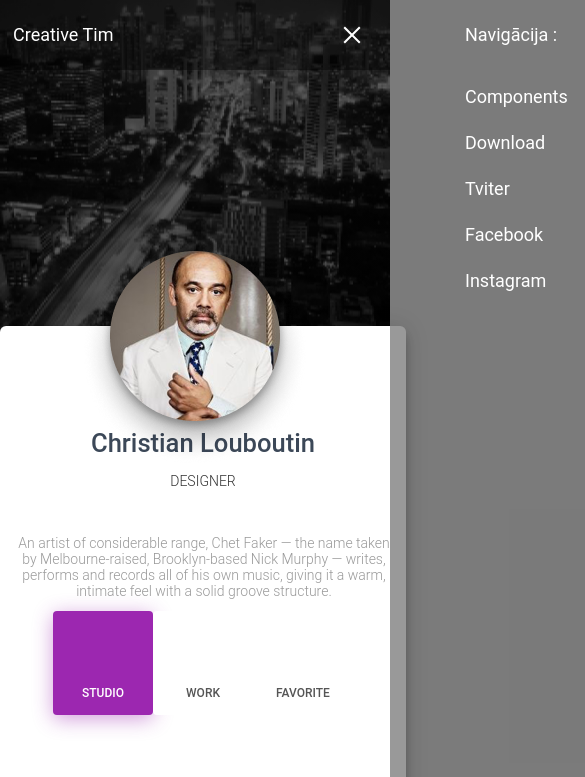
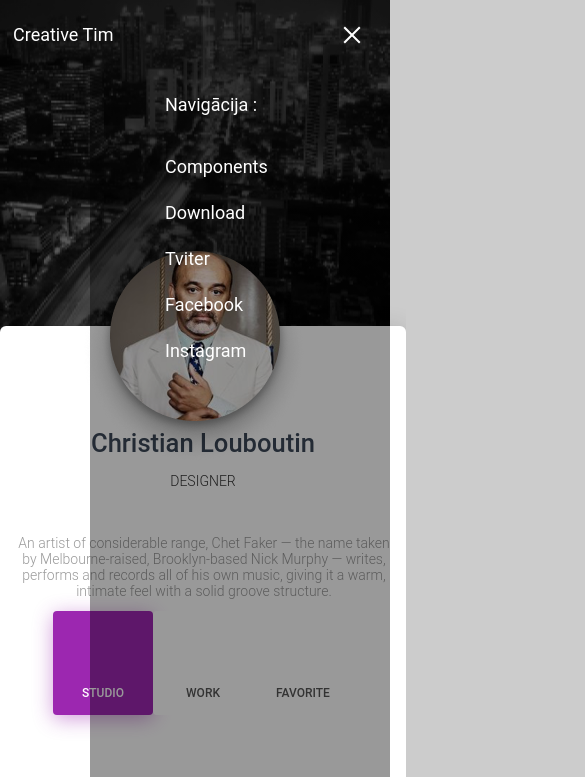
Before and after one commit to Andris-Pikarevskis/Creative-Tim, a plain HTML site: page Profile-page/Profile.html in a window 390 px wide. Both pictures are taken after a click on the element 352 px from the left and 35 px from the top of the page. Shown: the top 777 px of the page, 585 px wide, since content can reach past the window. Drawn offline with Linux system fonts and the light colour scheme.

Commit message:
labojumi

```diff
--- a/Landing page/Landing.css
+++ b/Landing page/Landing.css
@@ -8,13 +8,12 @@
 *{
 	-webkit-box-sizing: border-box;
 	        box-sizing: border-box;
-	outline: 0;
+			outline: 0;
 }
 body{
 	font-family: Roboto;
 	overflow-x: hidden;
 	width: 100%;
-	/*height: 4442px;*/
 	background: #CCCCCC;
 	margin: 0 auto;
 }
@@ -239,7 +238,8 @@ a{
 /*-----------------------mobilā-navigācija-----------------------------*/
 
 .mobile-nav{
-	z-index: 9;
+	margin-top: 70px;
+	z-index: 20;
 	display: block;
 	position: absolute;
 	right: -300px;
@@ -251,11 +251,10 @@ a{
 	color: #FFFFFF;
 	background-color: rgba(0, 0, 0, 0.4);
 }
-/*--------------------------------------------------!KĻŪDA!--------------------------------------------------------------------*/
-/*.mobile-nav--active{
+
+.mobile-nav--active{
 	transform: translateX(-100%);
-}*/
-/*--------------------------------------------------!KĻŪDA!-------------------------------------------------------------------*/
+}
 
 .mobile-nav-title{
 	font-size: 18px;
@@ -825,7 +824,7 @@ input[type='text']{
 	}
 
 	.description{
-		width: 748px;
+		width: 720px;
 	}
 
 	.work-with-us{
@@ -833,7 +832,7 @@ input[type='text']{
 	}
 
 	.divide-details{
-		width: 748px;
+		width: 720px;
 	}
 
 	.button{
--- a/Profile-page/Profile.css
+++ b/Profile-page/Profile.css
@@ -238,7 +238,8 @@ a{
 /*-----------------------mobilā-navigācija-----------------------------*/
 
 .mobile-nav{
-	z-index: 9;
+	margin-top: 70px;
+	z-index: 40;
 	display: block;
 	position: absolute;
 	right: -300px;
@@ -250,11 +251,10 @@ a{
 	color: #FFFFFF;
 	background-color: rgba(0, 0, 0, 0.4);
 }
-/*--------------------------------------------------!KĻŪDA!--------------------------------------------------------------------*/
-/*.mobile-nav--active{
+
+.mobile-nav--active{
 	transform: translateX(-100%);
-}*/
-/*--------------------------------------------------!KĻŪDA!-------------------------------------------------------------------*/
+}
 
 .mobile-nav-title{
 	font-size: 18px;
@@ -645,6 +645,10 @@ a{
 /*-------------------------------------------------------tablet-------------------------------------------------*/
 @media (min-width: 786px) {
 
+	header{
+		background-size: cover;
+	}
+
 	body{
 		height: 1594px;
 	}
@@ -710,6 +714,7 @@ a{
 		height: 381px;
 		background-position: center;
 		background-repeat: no-repeat;
+		background-size: cover;
 
 	}
 
--- a/Profile-page/Profile.html
+++ b/Profile-page/Profile.html
@@ -2,7 +2,7 @@
 <html>
 <head>
 	<title>Profile page</title>
-	<meta name="viewport" content="width=device-width, initial-scale=1">
+	<meta name="viewport" content="width=device-width, initial-scale=1, user-scalable=no">
 	<link rel="stylesheet" type="text/css" href="reset.css">
 	<link rel="stylesheet" type="text/css" href="Profile.css">
 </head>
@@ -33,7 +33,7 @@
 						</div>
 
 						<!----------------------------------------------mobīlā navigācija------------------------------------------------>
-						<div id="mobile-nav" class="mobile-nav mobile-nav--active">
+						<div id="mobile-nav" class="mobile-nav">
 							<div class="mobile-nav-title">Navigācija :</div>
 								<ul class="mobile-nav-list">
 									<li class="mobile-nav__item"><a href="#" class="mobile-nav__link">Components</a></li>
--- a/Sign up page/sign up page.css
+++ b/Sign up page/sign up page.css
@@ -237,7 +237,8 @@ a{
 /*-----------------------mobilā-navigācija-----------------------------*/
 
 .mobile-nav{
-	z-index: 9;
+	margin-top: 70px;
+	z-index: 20;
 	display: block;
 	position: absolute;
 	right: -300px;
@@ -249,11 +250,10 @@ a{
 	color: #FFFFFF;
 	background-color: rgba(0, 0, 0, 0.4);
 }
-/*--------------------------------------------------!KĻŪDA!--------------------------------------------------------------------*/
-/*.mobile-nav--active{
+
+.mobile-nav--active{
 	transform: translateX(-100%);
-}*/
-/*--------------------------------------------------!KĻŪDA!-------------------------------------------------------------------*/
+}
 
 .mobile-nav-title{
 	font-size: 18px;
```
Also changed, not shown: Landing page/Landing.html (+3 -3 lines), Sign up page/sign up page.html (+2 -2 lines).
